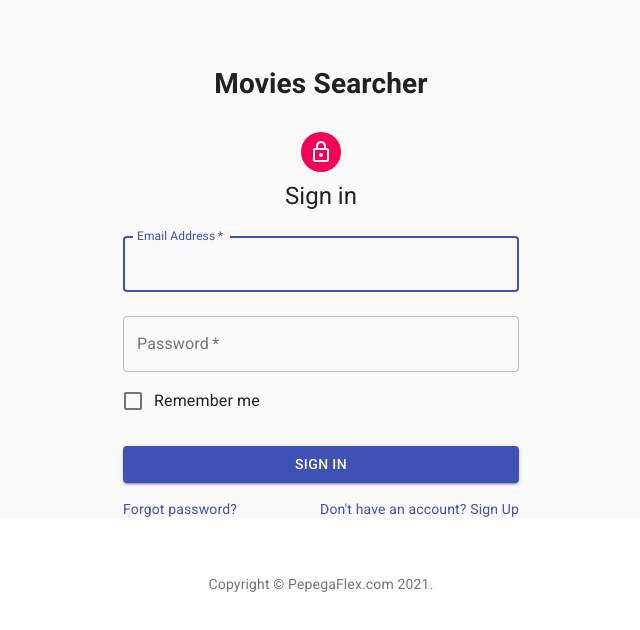
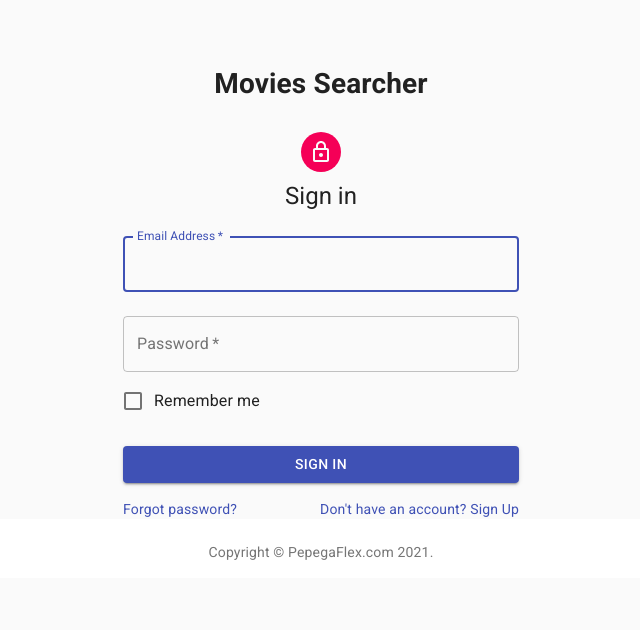
Before and after one commit to vpavasar/graduation-work, a React (Create React App) app in the folder client/: page /sign-in in a window 1280 px wide. Shown: the top 630 px of the page, without its empty margins (319-959 px from the left). Built offline with nearby package versions, Linux system fonts and the light colour scheme.

Commit message:
(client) small fixes

```diff
--- a/client/src/components/Footer.js
+++ b/client/src/components/Footer.js
@@ -21,8 +21,9 @@ function Copyright() {
 const useStyles = makeStyles((theme) => ({
   footer: {
     backgroundColor: theme.palette.background.paper,
-    // marginTop: theme.spacing(8),
-    padding: theme.spacing(6, 0),
+    // marginTop: theme.spacing(40),
+    padding: theme.spacing(2, 0),
+    // marginTop: 'auto'
   },
 }));
 
```
